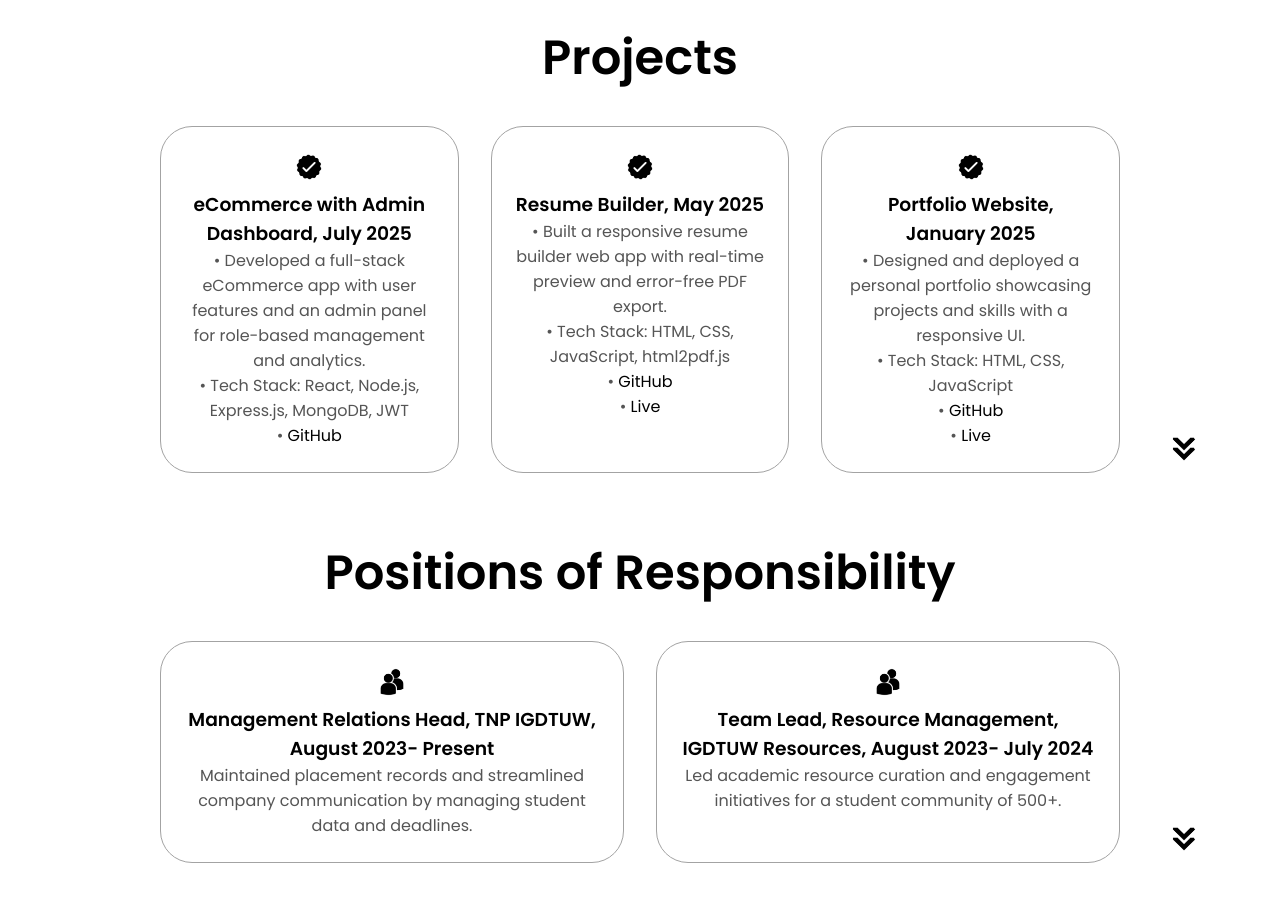
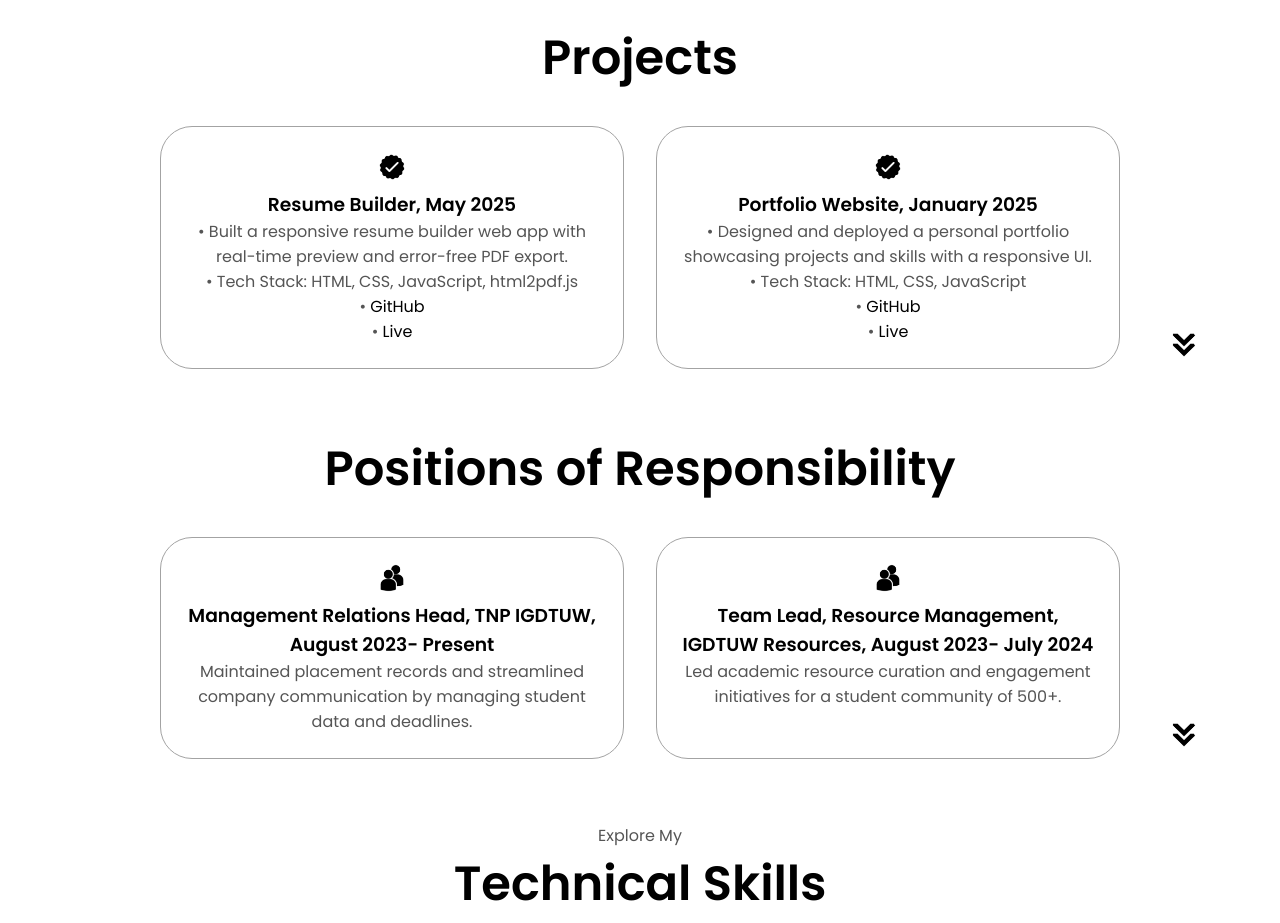
Before and after one commit to geeta614/portfolio, a plain HTML site: page index.html in a window 1280 px wide. Shown: the part 2040-2963 px from the top of the page. Drawn offline with Linux system fonts and the light colour scheme.

Commit message:
Update index.html

```diff
--- a/index.html
+++ b/index.html
@@ -204,21 +204,6 @@
         <div class="section-container">
             <div class="about-details-container">
                 <div class="about-containers">
-                    <div class="details-container">
-                        <img
-                            src="./assets/checkmark.png"
-                            alt="Project Icon"
-                            class="icon"
-                        >
-                        <h3> eCommerce with Admin Dashboard, July 2025</h3>
-                        <p>
-                           • Developed a full-stack eCommerce app with user features and an admin panel for role-based management and analytics.
-                           <br>
-                           • Tech Stack: React, Node.js, Express.js, MongoDB, JWT
-                           <br>
-                           • <a href="https://github.com/geeta614/ecommerce-with-admin-dashboard" target="_blank">GitHub</a>
-                        </p>
-                    </div>
 
                     <div class="details-container">
                         <img
```
